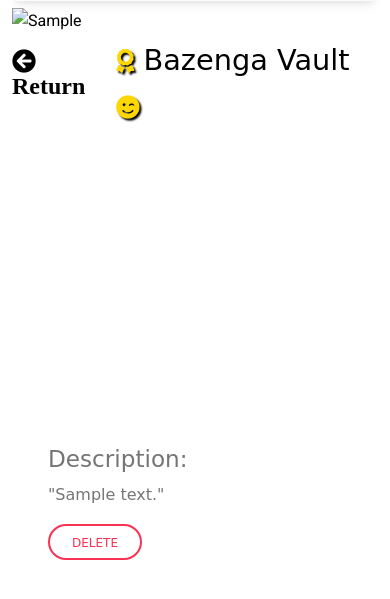
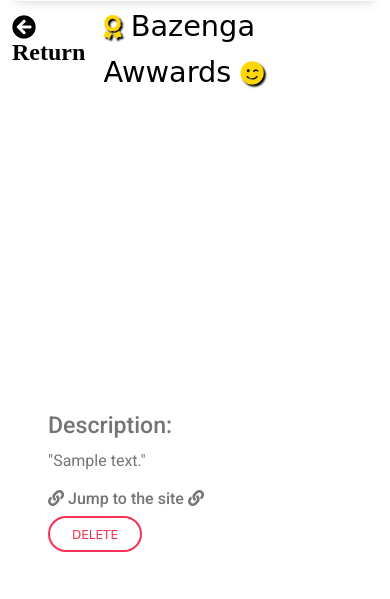
Before and after one commit to eude313/awwards, a Django app: page /veiwpost/1/ in a window 390 px wide. Shown: the part 46-645 px from the top of the page. Run offline with Django 3.2, Linux system fonts and the light colour scheme; tables that the repository leaves empty hold one stand-in row (values such as "Sample post"); some libraries are stand-ins or nearby versions.

Commit message:
add modifications

```diff
--- a/awward/templates/awwards/navbar.html
+++ b/awward/templates/awwards/navbar.html
@@ -4,16 +4,6 @@
     <ul class="list-group list-group-flush">
       <li class="list-group-item d-flex" style="margin-left:-1.6rem"> <a href="{% url 'register' %}">register</a> <span style="margin-top:10.4px"> / </span> <a href="{% url 'signIn' %}" style="margin-left:-1.3rem">login</a> </li>
       <li class="list-group-item"><a href="{% url 'home' %}"> Home</a></li>
-      <li class="list-group-item"><a href="{% url 'home' %}">Winners</a></li>
-      <li class="list-group-item"><a href="{% url 'home' %}">Nominees</a></li>
-      <li class="list-group-item"><a href="{% url 'home' %}">Colections</li>
-      <li class="list-group-item"><a href="{% url 'home' %}">Accademy</a></li>
-      <li class="list-group-item"><a href="{% url 'home' %}">Professional directory</a></li>
-      <li class="list-group-item"><a href="{% url 'home' %}">Jobs & Talent</a></li>
-      <li class="list-group-item"><a href="{% url 'home' %}">Blog</a></li>
-      <li class="list-group-item"><a href="{% url 'home' %}">eBooks & publications</a></li>
-      <li class="list-group-item"><a href="{% url 'home' %}"> JURRY 2021</a></li>
-      <li class="list-group-item"><a href="{% url 'home' %}">Conferences</a></li>
     </ul>
     <small class="card-footer text-muted d-flex">Turn to black
       <div class="form-check form-switch ms-4" style="width:13px;">
@@ -45,11 +35,12 @@
       <div class="collapse navbar-collapse" id="navbarSupportedContent">
         <ul class="navbar-nav me-auto mb-2 mb-lg-0">
           <li class="nav-item">
-            <form class="d-flex input-group w-auto mt-1">
+            <form class="d-flex input-group w-auto mt-1" method="GET">
               <span class="input-group-text border-0" id="search-addon">
                 <i class="fas fa-search"></i>
               </span>
               <input
+                name="search"
                 type="search"
                 class="form-control rounded"
                 placeholder="Search"
--- a/awward/templates/awwards/view-post.html
+++ b/awward/templates/awwards/view-post.html
@@ -1,15 +1,6 @@
 {% extends 'awwards/base.html' %}
 {% load static %}
 {% block content %}
-
-
-<div class="mt-2 container" style="cursor:pointer;">
-    <img
-    src="{{ post.screen.url }}"
-    class="img-fluid" style="width: 40%; height: 30rem;cursor:pointer;"
-    alt="Sample"/>
-</div>
-
 
 <div class="container">
     <div class="d-flex"  style="justify-content:space-between">
@@ -17,21 +8,30 @@
             <a href="{% url 'home' %}"class="fas fa-arrow-circle-left my-3" style=" font-size:1.5rem; color:black;"> Return</a>
         </div>
         <div>
-           <a href="#"> <p class="m-1 text-white" style=" font-family: 'Playball', cursive; font-size:1.8rem;"> <i class="fas fa-award pt-1" style="text-shadow: 2px 2px 2px black; font-size:1.5rem; color: gold;"></i> <span style="color: rgb(0, 0, 0);"> Bazenga Vault</span> <i style="font-size:1.5rem; color: gold;text-shadow: 2px 2px 2px black;" class="fas fa-smile-wink"></i></p></a>
+           <a href="#"> <p class="m-1 text-white" style=" font-family: 'Playball', cursive; font-size:1.8rem;"> <i class="fas fa-award pt-1" style="text-shadow: 2px 2px 2px black; font-size:1.5rem; color: gold;"></i> <span style="color: rgb(0, 0, 0);"> Bazenga Awwards</span> <i style="font-size:1.5rem; color: gold;text-shadow: 2px 2px 2px black;" class="fas fa-smile-wink"></i></p></a>
         </div>
     </div>
     <div class="row justify-content-center">
         <div class="col">
             <div class="row">
-                <div class="col-md-7 pho mt-3 ps-3">
+               <a class="text-muted" style="width: 30;" href="{{ post.link }}"> <div class="col-md-7 pho mt-3 ps-3">
                     <img style="max-width:100%; height:80%; max-height:100%;
                     " class="card" src="{{ post.screen.url }}" alt="">
-                </div>
+                </a></div>
                 <div class="col-md-5 ps-5" style="padding-top:20vh;">
-                    <h3 class="text-muted" style="font-family: 'Berkshire Swash', cursive;">Description:</h3>
-                    <p class="text-muted"  style="font-family: 'Playball', cursive;">
-                        "{{ post.description }}"
-                    </p>
+
+                    <div>
+                        <h3 class="text-muted">Description:</h3>
+                        <p class="text-muted">
+                            "{{ post.description }}"
+                        </p>
+                    </div>
+                    <div>
+                        <a class="text-muted" style="width: 30;" href="{{ post.link }}">
+                          <h6 class="text-muted"><i class="fas fa-link me-1"></i>Jump to the site<i class="fas fa-link ms-1"></i></h6>
+                        </a>
+                    </div>
+
                     <form action="{% url 'viewpost' post.id %}" method="POST" style="font-family: 'Merienda', cursive;">{% csrf_token %}
                         <button type="submit" class="btn btn-outline-danger btn-rounded" name="Confirm"
                         data-mdb-ripple-color="dark">delete
--- a/awward/views.py
+++ b/awward/views.py
@@ -9,8 +9,12 @@
 def home(request):
     current_user = request.user
     post = Site.objects.all()
+    if request.method=='GET':
+        query = request.GET.get('q')
+        if query:
+            searched = Site.objects.filter(title__icontains=query)
     profile_info = Profile.objects.filter(user=current_user).first()
-    context = {'profile':profile_info, 'posts':post}
+    context = {'profile':profile_info, 'posts':post, 'searched':searched}
     return render(request, 'awwards/home.html', context)
 
 def register(request):
@@ -74,5 +78,8 @@
 
 def viewpost(request, pk):
     posts = Site.objects.get(id=pk)
+    if request.method == 'POST':
+       posts.delete()
+       return redirect('home')
     context = {'post': posts}
     return render(request, 'awwards/view-post.html', context)
```
